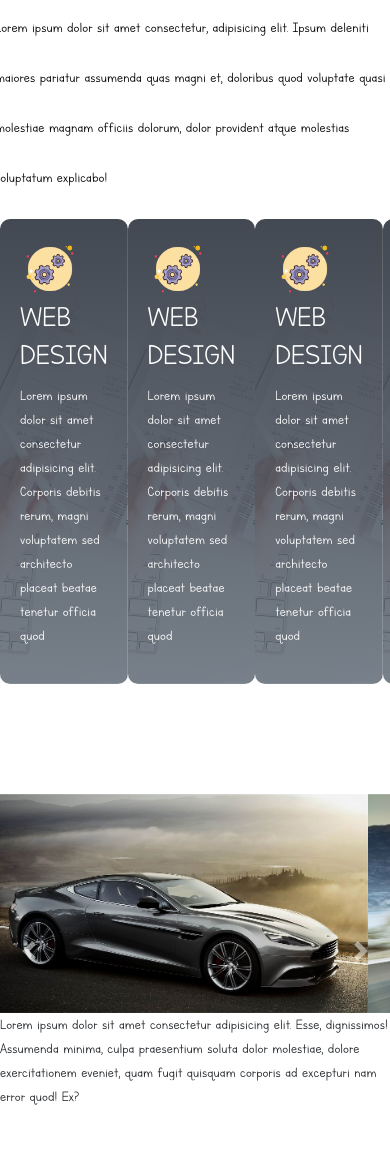
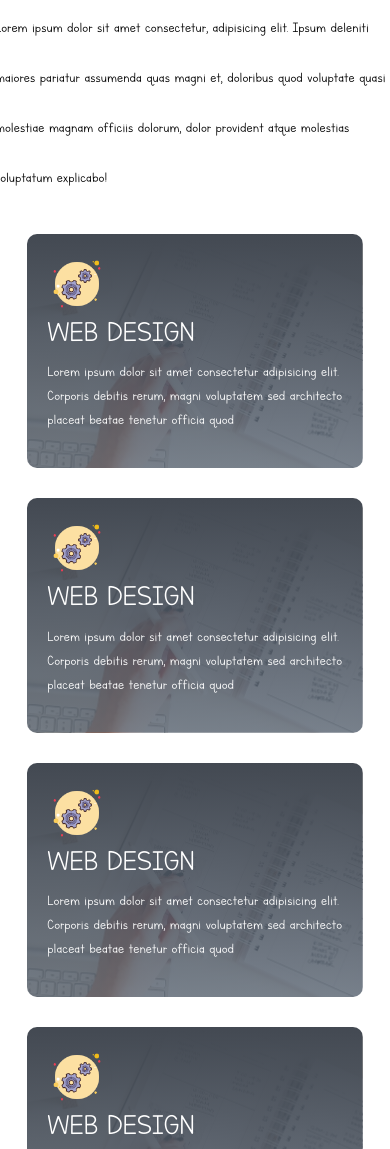
Before and after one commit to mahmoodi-majid/second-project, a plain HTML site: page index.html in a window 390 px wide. Shown: the part 949-2098 px from the top of the page. Before the commit the page ends 2074 px from the top, so only its background shows below. Drawn offline with Linux system fonts and the light colour scheme.

Commit message:
fix responsive first-mine-biox

```diff
--- a/css/style.css
+++ b/css/style.css
@@ -180,11 +180,34 @@ nav ul li a:hover {
 }
 @keyframes minetopbox  {
   0% {
-    /* transform: scale(1); */
     transform: translateY(0px);
   }
   50% {
-    /* transform: scale(1.1); */
     transform: translateY(-10px);
   }
 }
+@media screen and (max-width:992px) {
+.first-mine-box {
+  display: flex;
+  flex-wrap: wrap;
+  margin-bottom: 6px;
+
+}
+.mine-top-box {
+  flex-basis: 45%;
+  margin: 15px
+}
+
+}
+@media screen and (max-width:768px) {
+.first-mine-box {
+  display: flex;
+  flex-wrap: wrap;
+  margin-bottom: 6px;
+
+}
+.mine-top-box {
+  flex-basis: 86%;
+  margin: 15px
+}
+}
```
